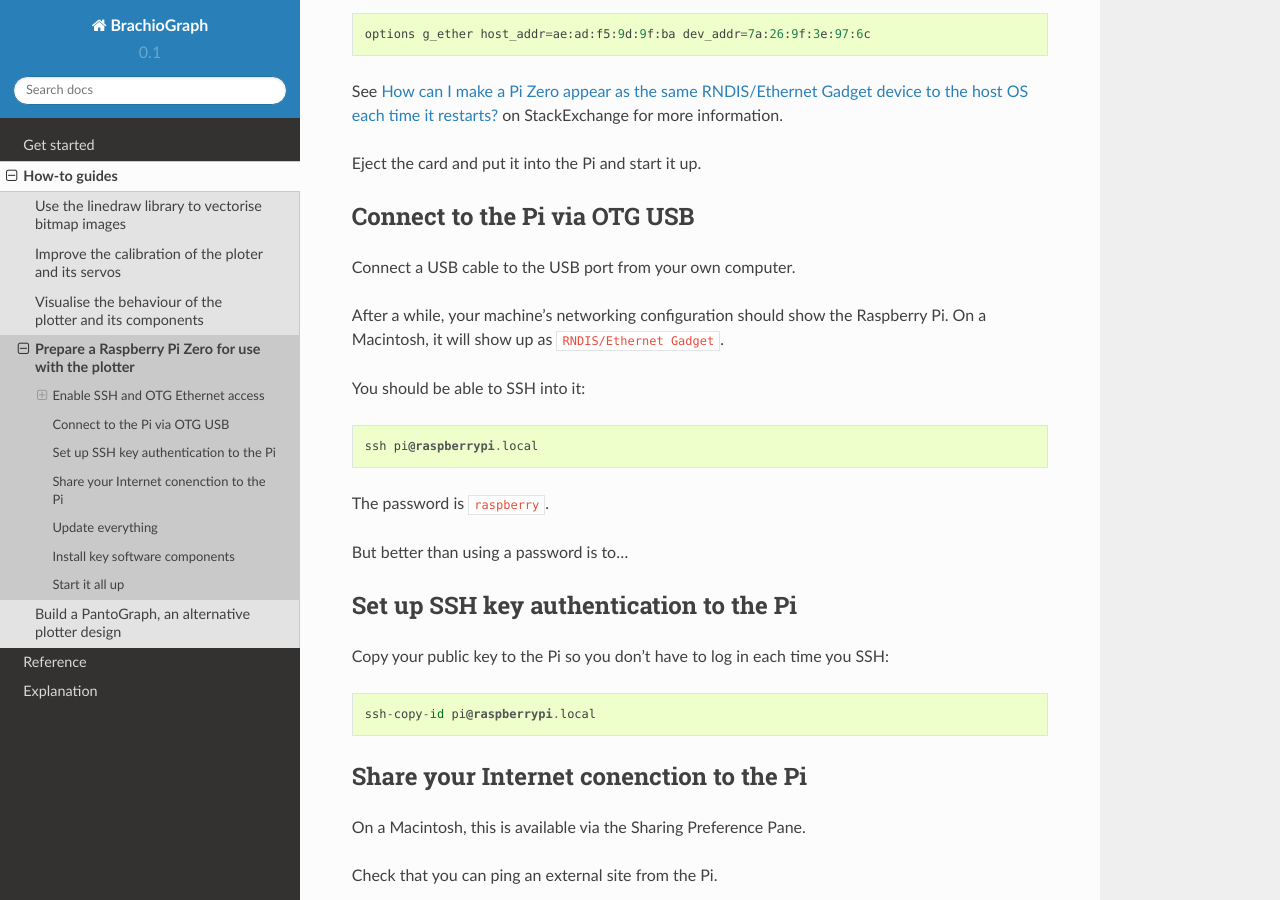
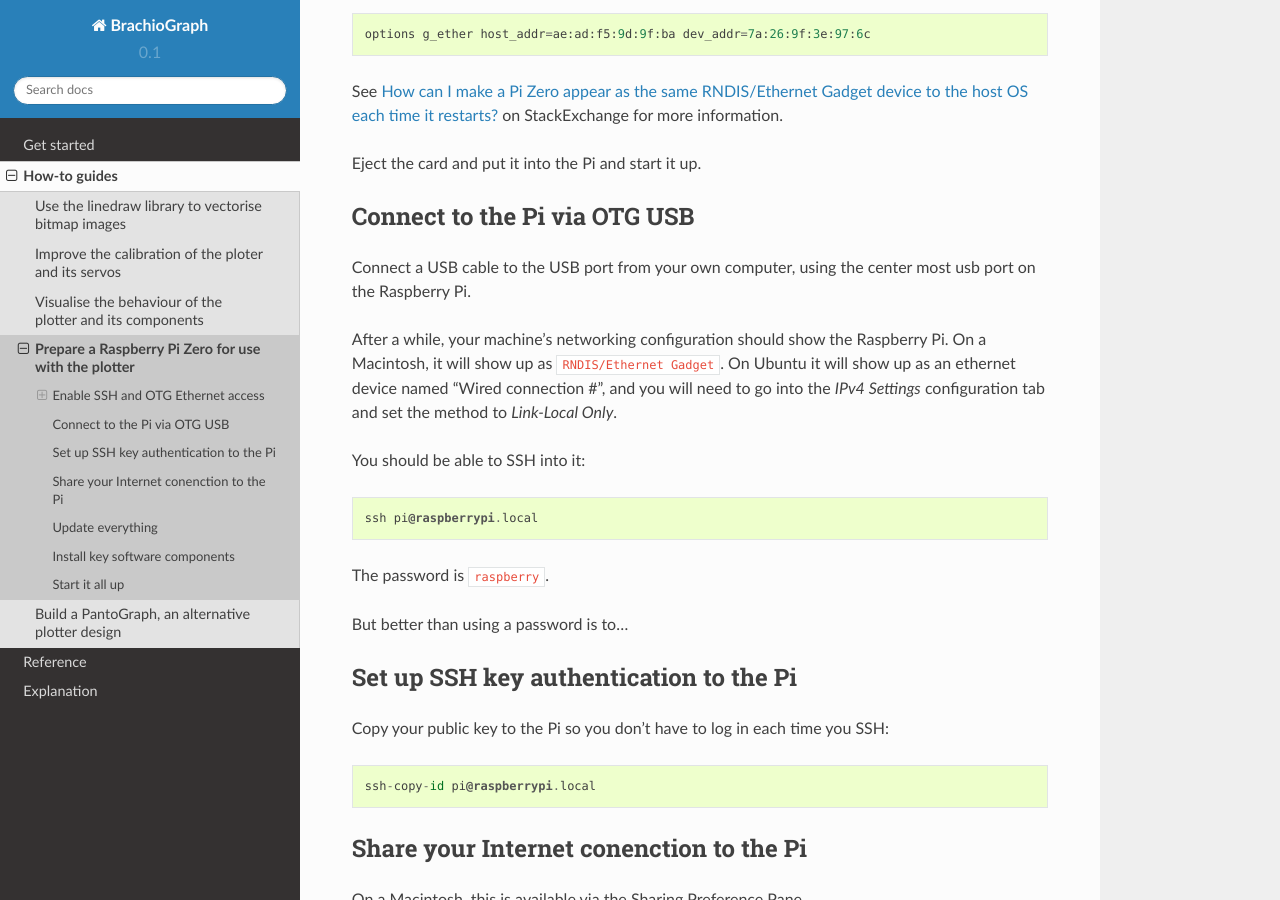
Before and after one commit to evildmp/BrachioGraph, a Sphinx documentation site: the page built from docs/how-to/prepare-pi.rst, in a window 1280 px wide and 900 px high, scrolled down 1126 px. Built offline with Sphinx 7.4.7 and the Read the Docs theme 2.0.0, drawn with Linux system fonts in a browser that asks for light colours.

Commit message:
Update OTG settings for Linux

```diff
--- a/docs/how-to/prepare-pi.rst
+++ b/docs/how-to/prepare-pi.rst
@@ -59,10 +59,10 @@ Eject the card and put it into the Pi and start it up.
 Connect to the Pi via OTG USB
 -----------------------------
 
-Connect a USB cable to the USB port from your own computer.
+Connect a USB cable to the USB port from your own computer, using the center most usb port on the Raspberry Pi.
 
 After a while, your machine's networking configuration should show the Raspberry Pi. On a Macintosh, it will show up
-as ``RNDIS/Ethernet Gadget``.
+as ``RNDIS/Ethernet Gadget``. On Ubuntu it will show up as an ethernet device named "Wired connection #", and you will need to go into the `IPv4 Settings` configuration tab and set the method to `Link-Local Only`.
 
 You should be able to SSH into it::
 
```
